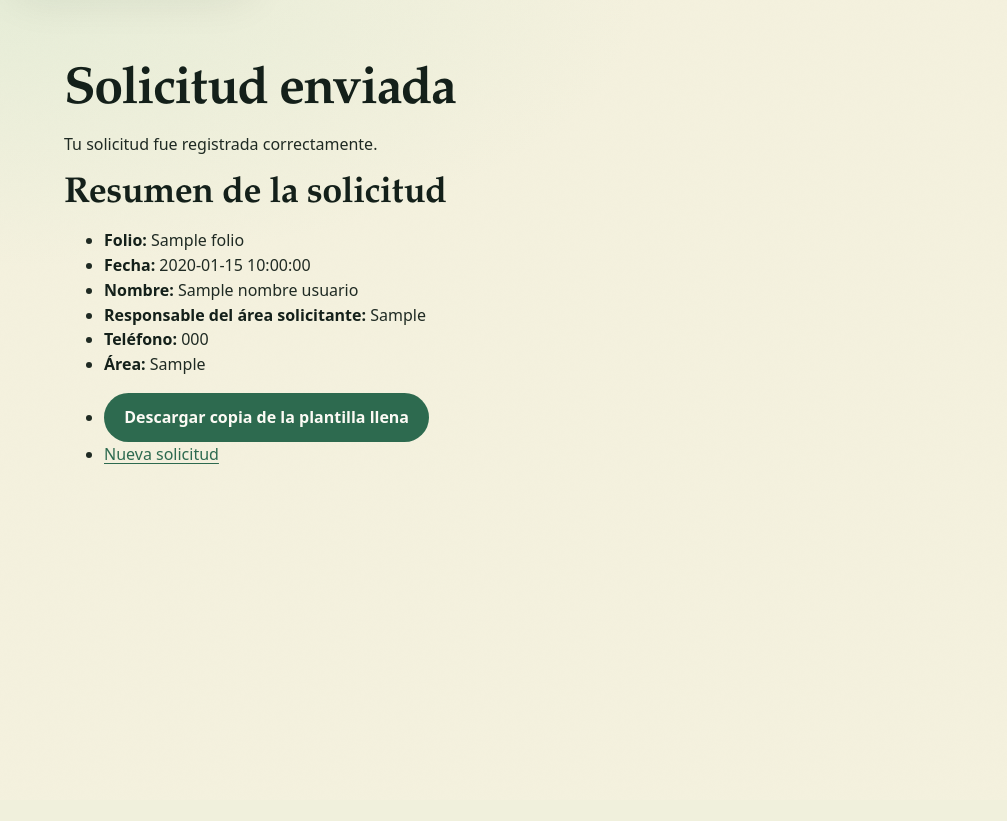
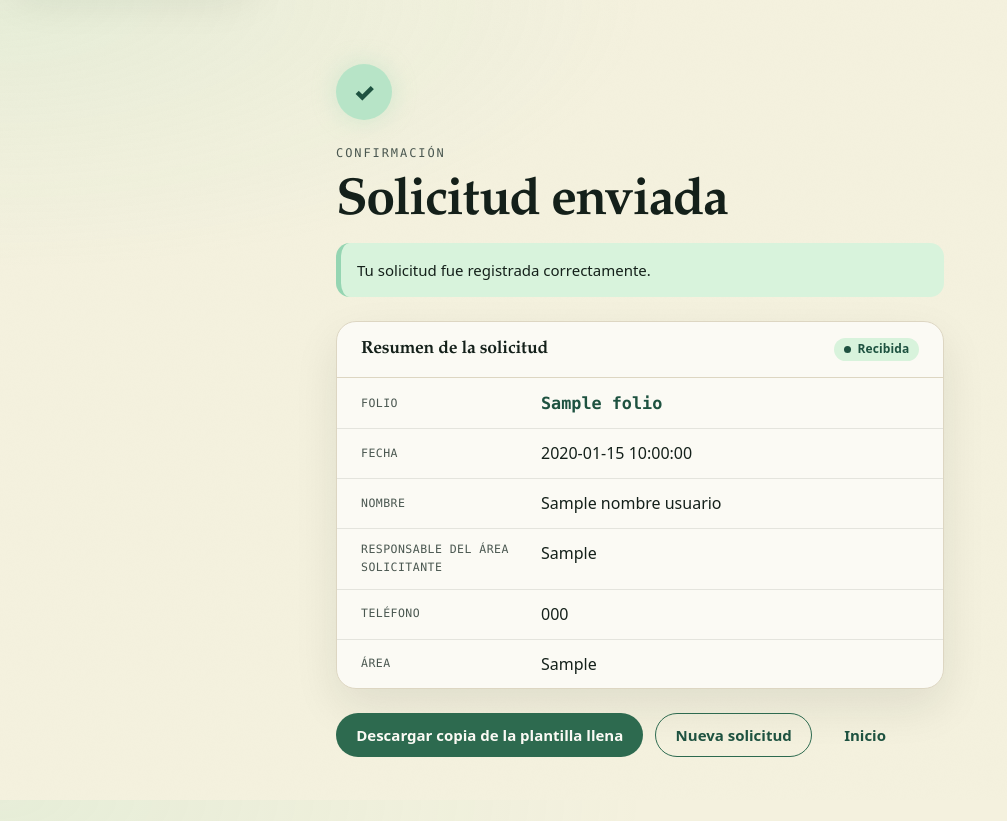
Before and after one commit to LuisMAC2022/Pablo, a Python web app: template app/templates/confirmacion.html in a window 1280 px wide. Shown: the whole page, without its empty margins (0-1007 px from the left). Before the commit the page ends 464 px from the top, so only its background shows below. Run offline with Jinja, Linux system fonts and the light colour scheme; the template is opened without the code that fills it: most values are stand-ins (such as "Sample title", 1, 10 or a date in 2020).

Commit message:
Apply Mycelium request confirmation design

```diff
--- a/app/templates/confirmacion.html
+++ b/app/templates/confirmacion.html
@@ -1,40 +1,52 @@
-<!DOCTYPE html>
-<html lang="es">
-<head>
-  <meta charset="UTF-8">
-  <meta name="viewport" content="width=device-width, initial-scale=1.0">
-  <title>Solicitud enviada</title>
-  <link rel="stylesheet" href="/static/css/museo.css">
-</head>
-<body>
-  <a class="skip-link" href="#contenido-principal">Saltar al contenido principal</a>
+{% extends "base.html" %}
 
-  <main id="contenido-principal" class="container">
-    <h1>Solicitud enviada</h1>
-    <p role="status">Tu solicitud fue registrada correctamente.</p>
+{% block title %}Solicitud enviada | Pabellón Nacional de la Biodiversidad{% endblock %}
 
-    <section aria-labelledby="resumen-solicitud">
+{% block body %}
+<main id="contenido-principal" class="confirmation-panel page-main">
+  <div class="success-mark" aria-hidden="true">✓</div>
+  <p class="eyebrow">Confirmación</p>
+  <h1>Solicitud enviada</h1>
+  <p role="status" class="alert">Tu solicitud fue registrada correctamente.</p>
+
+  <section class="summary-card" aria-labelledby="resumen-solicitud">
+    <div class="summary-card__header">
       <h2 id="resumen-solicitud">Resumen de la solicitud</h2>
-      <ul>
-        <li><strong>Folio:</strong> {{ folio }}</li>
-        <li><strong>Fecha:</strong> {{ fecha }}</li>
-        <li><strong>Nombre:</strong> {{ nombre_usuario }}</li>
-        <li><strong>Responsable del área solicitante:</strong> {{ responsable_area_solicitante or "Sin especificar" }}</li>
-        <li><strong>Teléfono:</strong> {{ telefono }}</li>
-        <li><strong>Área:</strong> {{ area_solicitante }}</li>
-      </ul>
-    </section>
+      <span class="badge badge--ok badge--dot">Recibida</span>
+    </div>
 
-    <nav aria-label="Acciones de la solicitud">
-      <ul>
-        <li>
-          <a href="{{ url_descarga_plantilla }}" role="button" download>
-            Descargar copia de la plantilla llena
-          </a>
-        </li>
-        <li><a href="/solicitud">Nueva solicitud</a></li>
-      </ul>
-    </nav>
-  </main>
-</body>
-</html>
+    <dl class="summary-list">
+      <div class="summary-row summary-row--folio">
+        <dt>Folio</dt>
+        <dd>{{ folio }}</dd>
+      </div>
+      <div class="summary-row">
+        <dt>Fecha</dt>
+        <dd>{{ fecha }}</dd>
+      </div>
+      <div class="summary-row">
+        <dt>Nombre</dt>
+        <dd>{{ nombre_usuario }}</dd>
+      </div>
+      <div class="summary-row">
+        <dt>Responsable del área solicitante</dt>
+        <dd>{{ responsable_area_solicitante or "Sin especificar" }}</dd>
+      </div>
+      <div class="summary-row">
+        <dt>Teléfono</dt>
+        <dd>{{ telefono }}</dd>
+      </div>
+      <div class="summary-row">
+        <dt>Área</dt>
+        <dd>{{ area_solicitante }}</dd>
+      </div>
+    </dl>
+  </section>
+
+  <nav class="confirmation-actions" aria-label="Acciones de la solicitud">
+    <a class="btn" href="{{ url_descarga_plantilla }}" download>Descargar copia de la plantilla llena</a>
+    <a class="btn btn--secondary" href="/solicitud">Nueva solicitud</a>
+    <a class="btn btn--ghost" href="/inicio">Inicio</a>
+  </nav>
+</main>
+{% endblock %}
```
